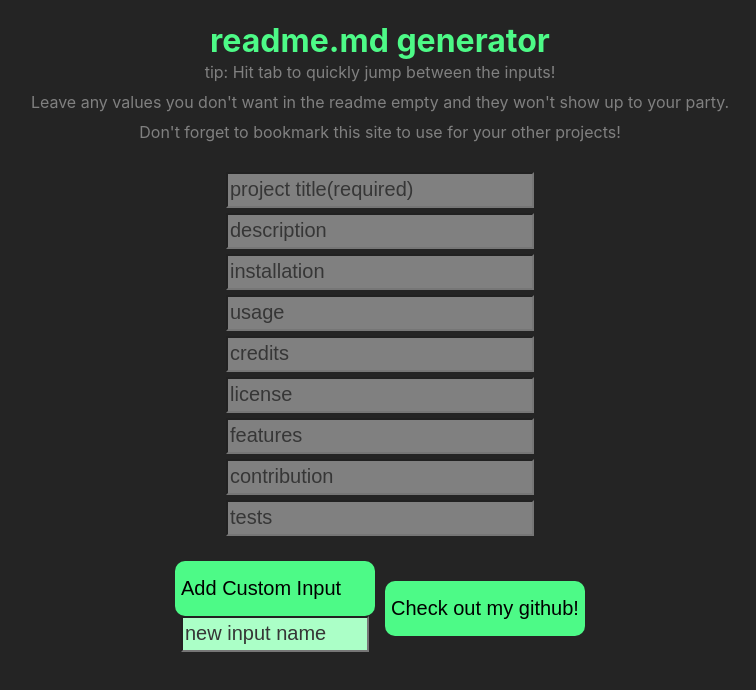
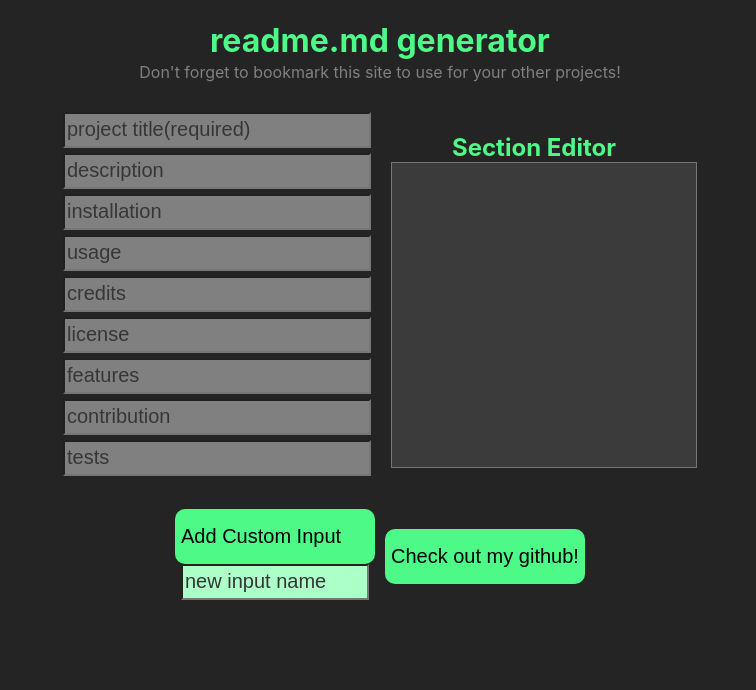
Before and after one commit to BroderickHywell/professional-read-me-generator, a React (Create React App) app: page / in a window 1280 px wide. Shown: the top 690 px of the page, without its empty margins (260-1016 px from the left). Built offline with nearby package versions, Linux system fonts and the light colour scheme.

Commit message:
added textarea with some css and created functionality to handle overflow of sections

```diff
--- a/src/App.css
+++ b/src/App.css
@@ -4,6 +4,37 @@
   justify-content: center;
   align-items: center;
   flex-wrap: wrap;
+}
+
+#download-button {
+  position: absolute ;
+  top: 0;
+  left: 0;
+}
+
+textarea {
+  background-color: #3b3b3b;
+  color: #abffc7;
+  width: 300px;
+  height: 300px;
+  margin-left: 20px;
+  resize: none;
+}
+textarea:focus {
+  outline: none !important;
+  border: 1px solid #4dfa87
+}
+
+.editor-div {
+  display: flex;
+  flex-direction: column;
+  justify-content: center;
+  align-items: center;
+}
+
+h2 {
+  margin-bottom: 0;
+  margin-top: 0;
 }
 
 h1 {
@@ -48,6 +79,12 @@ span{
   margin-right: 50px;
 }
 
+#readme-form{
+  display: flex;
+  flex-direction: row;
+  justify-content: center;
+}
+
 button {
   margin-top: 20px;
   background-color: #4dfa87;
@@ -88,6 +125,9 @@ a{
 #inputs-div {
   display: flex;
   flex-direction: column;
+  overflow-y: auto;
+  background-color: transparent;
+  height: 377px;
 }
 
 #new-input-form input {
@@ -116,3 +156,8 @@ a{
 ::-webkit-scrollbar-thumb:hover {
   background: #abffc7;
 }
+
+#editor {
+  width: 500px;
+  height: 500px;
+}
--- a/src/App.js
+++ b/src/App.js
@@ -83,9 +83,8 @@ function App() {
   return (
     <div className="App">
       <h1>readme.md generator</h1>
-      <span id='tip-span'>tip: Hit tab to quickly jump between the inputs!</span>
-      <span>Leave any values you don't want in the readme empty and they won't show up to your party.</span>
       <span>Don't forget to bookmark this site to use for your other projects!</span>
+      <button id='download-button' onClick={() => {downloadMarkdownFile(markdownContent)}}>download your readme.md</button>
       <form id='readme-form' onSubmit={handleForm}>
         <div id='inputs-div'>
           <input type='text' onChange={buttonStatus} id='title-input' placeholder='project title(required)' required/>
@@ -98,7 +97,10 @@ function App() {
           <input type='text' id='6' placeholder='contribution'/>
           <input type='text' id='7' placeholder='tests'/>
         </div>
-        <button id='download-button' onClick={() => {downloadMarkdownFile(markdownContent)}}>download your readme.md</button>
+        <div className='editor-div'>
+          <h2>Section Editor</h2>
+         <textarea rows="2" cols="25"></textarea>
+        </div>
       </form>
       <div className='custom-contact-buttons'>
         <form id='new-input-form' onSubmit={addField}>
```
